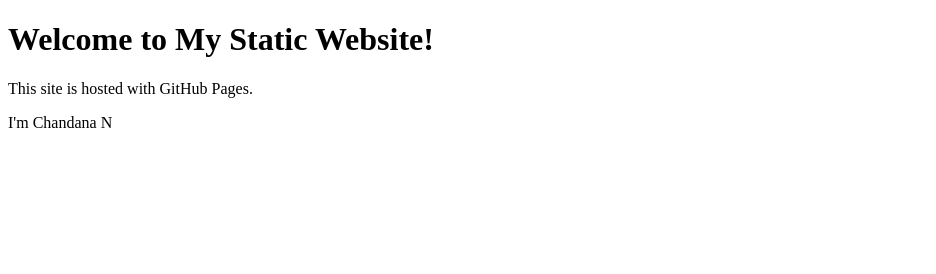
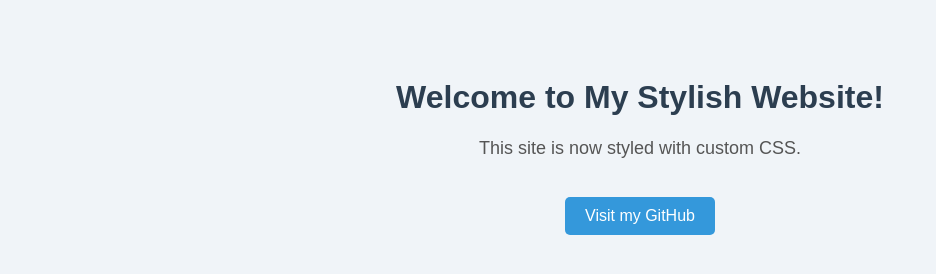
Before and after one commit to chandu1861/static-website-hosting-with-github-pages, a plain HTML site: page index.html in a window 1280 px wide. Shown: the whole page, without its empty margins (0-936 px from the left). Drawn offline with Linux system fonts and the light colour scheme.

Commit message:
Update index.html

```diff
--- a/index.html
+++ b/index.html
@@ -2,14 +2,40 @@
 <html lang="en">
 <head>
     <meta charset="UTF-8">
-    <meta http-equiv="X-UA-Compatible" content="IE=edge">
-    <meta name="viewport" content="width=device-width, initial-scale=1.0">
-    <title>Static Website</title>
-    <link rel="stylesheet" href="styles.css">
+    <title>My Styled Website</title>
+    <style>
+        body {
+            background-color: #f0f4f8;
+            font-family: Arial, sans-serif;
+            color: #333;
+            text-align: center;
+            padding: 50px;
+        }
+        h1 {
+            color: #2c3e50;
+        }
+        p {
+            font-size: 18px;
+            color: #555;
+        }
+        .button {
+            display: inline-block;
+            padding: 10px 20px;
+            margin-top: 20px;
+            background-color: #3498db;
+            color: white;
+            text-decoration: none;
+            border-radius: 5px;
+            transition: background-color 0.3s;
+        }
+        .button:hover {
+            background-color: #2980b9;
+        }
+    </style>
 </head>
 <body>
-    <h1>Welcome to My Static Website!</h1>
-    <p>This site is hosted with GitHub Pages.</p>
-    <p>I'm Chandana N </p>
+    <h1>Welcome to My Stylish Website!</h1>
+    <p>This site is now styled with custom CSS.</p>
+    <a href="https://github.com/chandu1861" class="button" target="_blank">Visit my GitHub</a>
 </body>
 </html>
```
